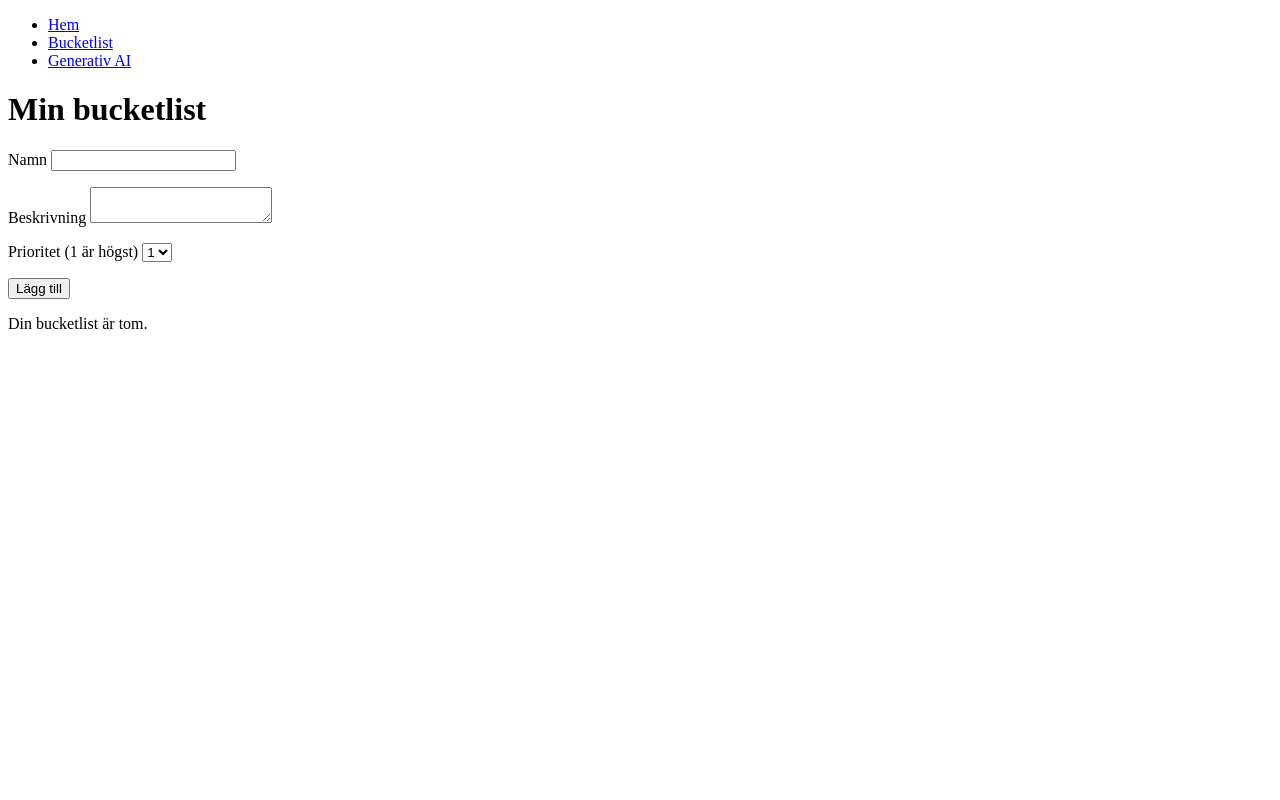
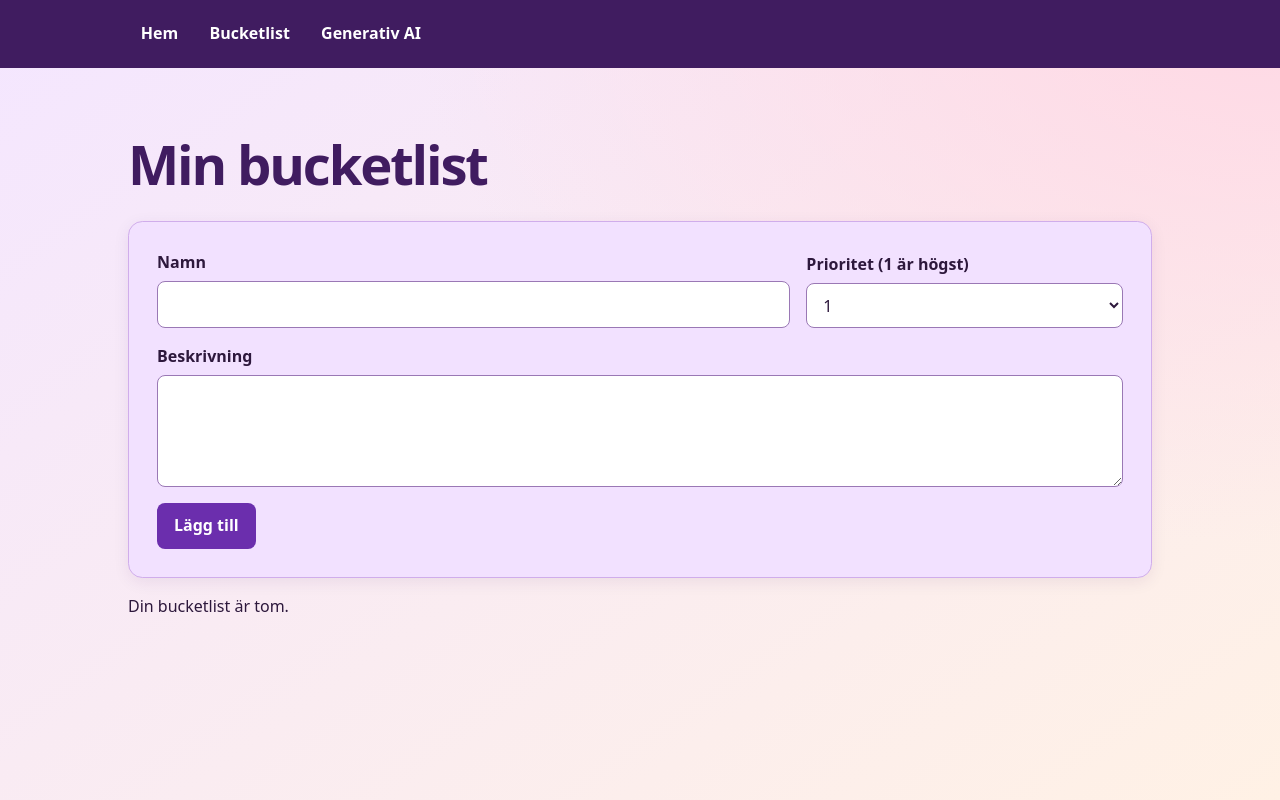
Before and after one commit to alvastern/laboration-2-bucketlist, a PHP site: page /bucketlist.php in a window 1280 px wide. Run offline with PHP 8.4, Linux system fonts and the light colour scheme; data that the repository does not hold is empty.

Commit message:
Tog fram CSS

```diff
--- a/public/bucketlist.php
+++ b/public/bucketlist.php
@@ -71,14 +71,14 @@ $items = $bucketlist->getAll();
         <h1>Min bucketlist</h1>
 
         <?php if ($errors !== []): ?>
-    <ul>
+    <ul class="form-errors">
         <?php foreach ($errors as $error): ?>
             <li><?= htmlspecialchars($error) ?></li>
         <?php endforeach; ?>
     </ul>
     <?php endif; ?>
 
-    <form method="post" action="bucketlist.php">
+    <form method="post" action="bucketlist.php" class="add-form">
         <p>
             <label for="name">Namn</label>
             <input id="name" name="name" type="text" maxlength="150" required
@@ -105,20 +105,20 @@ $items = $bucketlist->getAll();
         <?php if ($items === []): ?>
             <p>Din bucketlist är tom.</p>
         <?php else: ?>
-            <ul>
+            <ul class="bucketlist">
                 <?php foreach ($items as $item): ?>
                     <li>
                         <h2><?= htmlspecialchars($item['name']) ?></h2>
                         <p><?= htmlspecialchars($item['description']) ?></p>
                         <p>Prioritet: <?= (int) $item['priority'] ?></p>
                         <p>Tillagd: <?= htmlspecialchars(substr($item['created_at'], 0, 10)) ?></p>
+
+                        <form method="post" action="bucketlist.php">
+                            <button type="submit" name="delete_id" value="<?= (int) $item['id'] ?>">
+                                Ta bort
+                            </button>
+                        </form>
                     </li>
-
-                    <form method="post" action="bucketlist.php">
-                        <button type="submit" name="delete_id" value="<?= (int) $item['id'] ?>">
-                            Ta bort
-                        </button>
-                    </form>
                 <?php endforeach; ?>
             </ul>
         <?php endif; ?>
--- a/public/css/style.css
+++ b/public/css/style.css
@@ -0,0 +1,277 @@
+:root {
+    color-scheme: light;
+    --surface: #fff;
+    --text: #2d183c;
+    --muted: #624873;
+    --plum: #401c60;
+    --accent: #6b2ead;
+    --accent-hover: #4f1e87;
+    --border: #dec9ef;
+    --input-border: #9a78b5;
+    --danger: #8f2449;
+    --danger-background: #ffe7ef;
+    --radius: 0.9rem;
+    --shadow: 0 4px 16px rgb(64 28 96 / 8%);
+}
+
+* {
+    box-sizing: border-box;
+}
+
+body {
+    min-height: 100vh;
+    margin: 0;
+    background:
+        radial-gradient(ellipse at top right, #ffd8e4, transparent 48%),
+        linear-gradient(145deg, #f4e6ff, #fff1e5);
+    color: var(--text);
+    font-family: system-ui, -apple-system, BlinkMacSystemFont, "Segoe UI", sans-serif;
+    line-height: 1.6;
+}
+
+h1,
+h2 {
+    line-height: 1.2;
+    overflow-wrap: anywhere;
+}
+
+h1 {
+    margin: 0 0 1.5rem;
+    color: var(--plum);
+    font-size: clamp(2rem, 1.5rem + 2.5vw, 3.4rem);
+    letter-spacing: -0.04em;
+}
+
+h2 {
+    margin: 0 0 0.75rem;
+    font-size: 1.35rem;
+}
+
+p {
+    overflow-wrap: anywhere;
+}
+
+a {
+    color: var(--accent);
+    text-underline-offset: 0.18em;
+}
+
+:focus-visible {
+    outline: 3px solid var(--accent);
+    outline-offset: 3px;
+}
+
+/* Meny */
+
+nav {
+    padding: 0.75rem 1rem;
+    background: var(--plum);
+}
+
+nav ul {
+    display: flex;
+    flex-wrap: wrap;
+    gap: 0.35rem;
+    max-width: 64rem;
+    margin: 0 auto;
+    padding: 0;
+    list-style: none;
+}
+
+nav a {
+    display: inline-flex;
+    align-items: center;
+    min-height: 44px;
+    padding: 0.4rem 0.8rem;
+    border-radius: 0.5rem;
+    color: #fff;
+    font-weight: 600;
+    text-decoration: none;
+}
+
+nav a:hover,
+nav a[aria-current="page"] {
+    background: #663387;
+}
+
+nav a:focus-visible {
+    outline-color: #ffe0a8;
+}
+
+/* Sidlayout och löptext */
+
+main {
+    width: min(64rem, calc(100% - 2rem));
+    margin-inline: auto;
+    padding-block: clamp(1.5rem, 5vw, 4rem);
+}
+
+main > section {
+    max-width: 68ch;
+}
+
+main > section + section {
+    margin-block-start: 2rem;
+}
+
+main > section p {
+    margin: 0 0 0.85rem;
+}
+
+/* Formulär */
+
+.add-form {
+    display: grid;
+    gap: 1rem;
+    margin: 0;
+    padding: clamp(1rem, 3vw, 1.75rem);
+    border: 1px solid #d0adeb;
+    border-radius: var(--radius);
+    background: #f2e1ff;
+    box-shadow: var(--shadow);
+}
+
+.add-form p {
+    min-width: 0;
+    margin: 0;
+}
+
+.add-form label {
+    display: block;
+    margin-bottom: 0.35rem;
+    font-weight: 600;
+}
+
+.add-form input,
+.add-form textarea,
+.add-form select {
+    display: block;
+    width: 100%;
+    min-height: 44px;
+    padding: 0.6rem 0.75rem;
+    border: 1px solid var(--input-border);
+    border-radius: 0.5rem;
+    background: var(--surface);
+    color: var(--text);
+    font: inherit;
+}
+
+.add-form textarea {
+    min-height: 7rem;
+    resize: vertical;
+}
+
+button {
+    min-height: 44px;
+    padding: 0.55rem 1rem;
+    border: 1px solid transparent;
+    border-radius: 0.5rem;
+    font: inherit;
+    font-weight: 650;
+    cursor: pointer;
+}
+
+.add-form button {
+    background: var(--accent);
+    color: #fff;
+}
+
+.add-form button:hover {
+    background: var(--accent-hover);
+}
+
+.form-errors {
+    margin: 0 0 1rem;
+    padding: 0.75rem 1rem 0.75rem 2rem;
+    border: 1px solid #e9b7c7;
+    border-radius: var(--radius);
+    background: var(--danger-background);
+    color: var(--danger);
+}
+
+/* Bucketlistkort */
+
+.bucketlist {
+    display: grid;
+    gap: 1rem;
+    margin: 1.5rem 0 0;
+    padding: 0;
+    list-style: none;
+}
+
+.bucketlist > li {
+    display: flex;
+    flex-direction: column;
+    min-width: 0;
+    padding: 1.25rem;
+    border: 1px solid var(--border);
+    border-top: 4px solid #a957d0;
+    border-radius: var(--radius);
+    background: #fffaf5;
+    box-shadow: var(--shadow);
+}
+
+.bucketlist > li:nth-child(even) {
+    border-top-color: #d8657e;
+    background: #fff3f6;
+}
+
+.bucketlist h2 {
+    margin-bottom: 0.5rem;
+}
+
+.bucketlist p {
+    margin: 0 0 0.5rem;
+    color: var(--muted);
+    font-size: 0.9rem;
+}
+
+.bucketlist p:first-of-type {
+    margin-bottom: 0.9rem;
+    color: var(--text);
+    font-size: 1rem;
+    white-space: pre-wrap;
+}
+
+.bucketlist > li > form {
+    align-self: flex-end;
+    margin: auto 0 0;
+    padding-top: 0.75rem;
+}
+
+.bucketlist button {
+    border-color: #e9b7c7;
+    background: var(--danger-background);
+    color: var(--danger);
+}
+
+.bucketlist button:hover {
+    background: #f7cbdc;
+}
+
+/* Bredare skärmar */
+
+@media (min-width: 42rem) {
+    .add-form {
+        grid-template-columns: minmax(0, 2fr) minmax(0, 1fr);
+        align-items: end;
+    }
+
+    .add-form p:nth-of-type(2),
+    .add-form button {
+        grid-column: 1 / -1;
+    }
+
+    .add-form p:nth-of-type(3) {
+        grid-column: 2;
+        grid-row: 1;
+    }
+
+    .add-form button {
+        justify-self: start;
+    }
+
+    .bucketlist {
+        grid-template-columns: repeat(2, minmax(0, 1fr));
+    }
+}
```
